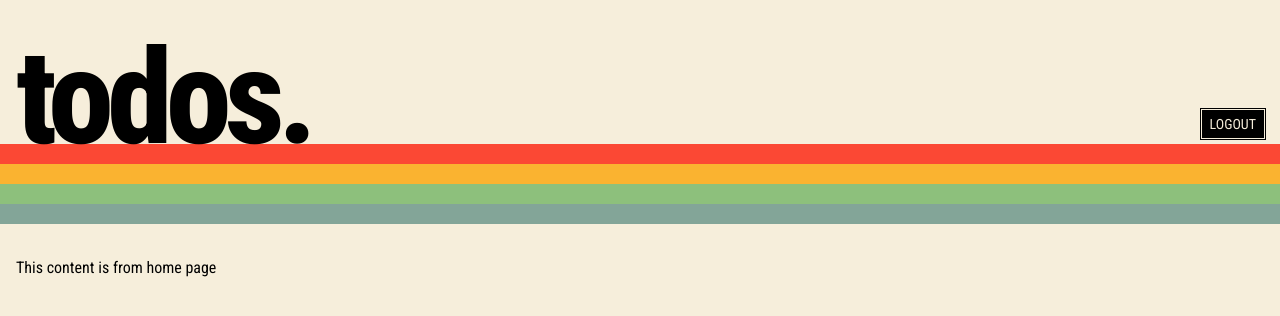
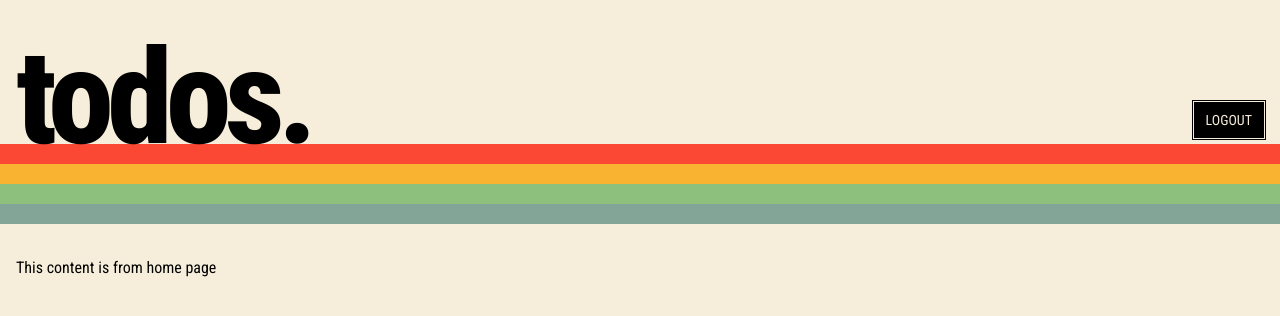
Before and after one commit to yashjawale/django-todos, a Django app: page / in a window 1280 px wide. Shown: the top 316 px of the page. Run offline with Django 5.2, Linux system fonts and the light colour scheme; some libraries are stand-ins or nearby versions.

Commit message:
Modify navbar button style

```diff
--- a/templates/base.html
+++ b/templates/base.html
@@ -47,7 +47,7 @@
 </script>
 <style type="text/tailwindcss">
     .btn {
-        @apply uppercase text-retrobeige bg-black px-2 py-1 hover:opacity-50 text-sm;
+        @apply uppercase text-retrobeige bg-black px-3 py-2 hover:opacity-50 text-sm;
         box-shadow: 0 0 0 1px #F6EEDB, 0 0 0 2px black;
         margin-bottom: 6px;
     }
```
